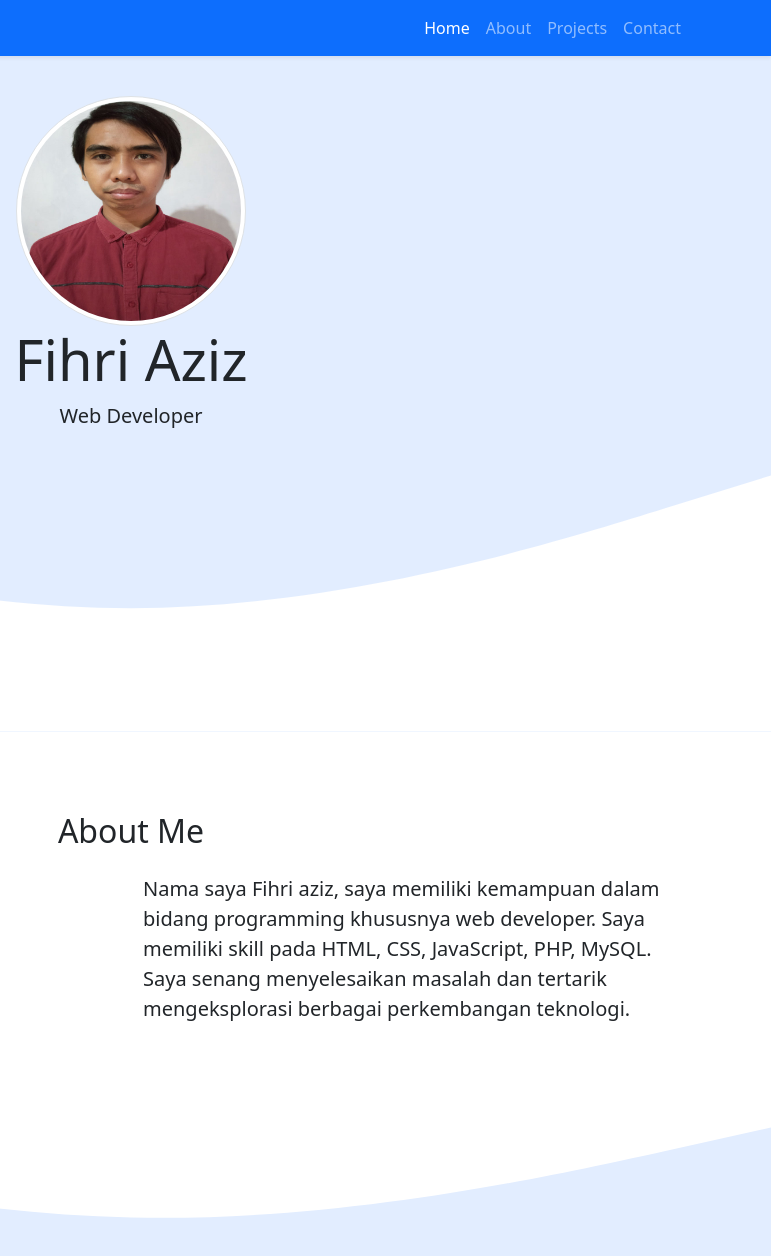
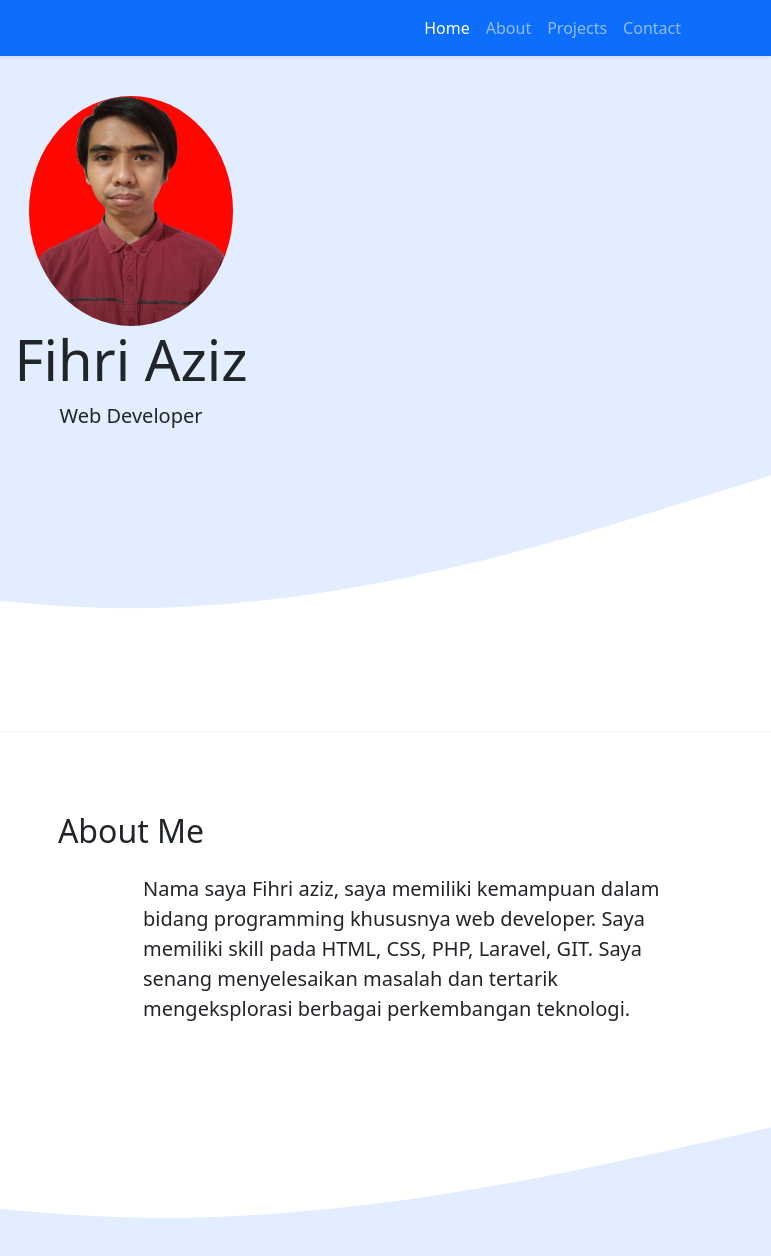
Before and after one commit to fihri/fihriaziz.github.io, a plain HTML site: page index.html in a window 1280 px wide. Shown: the top 1256 px of the page, 509-1280 px from the left. Drawn offline with nearby package versions, Linux system fonts and the light colour scheme; a script that the page names is missing.

Commit message:
modifikasi index

```diff
--- a/index.html
+++ b/index.html
@@ -67,10 +67,11 @@
     <!-- Jumbotron -->
     <section class="jumbotron text-center">
       <img
-        src="img/fihri.jpg"
+        src="img/aziz.jpg"
         alt="aziz"
-        width="230"
-        class="rounded-circle img-thumbnail"
+        width="204"
+        height="230"
+        class="rounded-circle"
       />
       <h1 class="display-4">Fihri Aziz</h1>
       <p class="lead">Web Developer</p>
@@ -100,9 +101,8 @@
             <p class="text-start line">
               Nama saya Fihri aziz, saya memiliki kemampuan dalam bidang
               programming khususnya web developer. Saya memiliki skill pada
-              HTML, CSS, JavaScript, PHP, MySQL. Saya senang menyelesaikan
-              masalah dan tertarik mengeksplorasi berbagai perkembangan
-              teknologi.
+              HTML, CSS, PHP, Laravel, GIT. Saya senang menyelesaikan masalah
+              dan tertarik mengeksplorasi berbagai perkembangan teknologi.
             </p>
           </div>
         </div>
```
Also changed, not shown: img/aziz.jpg (added).
